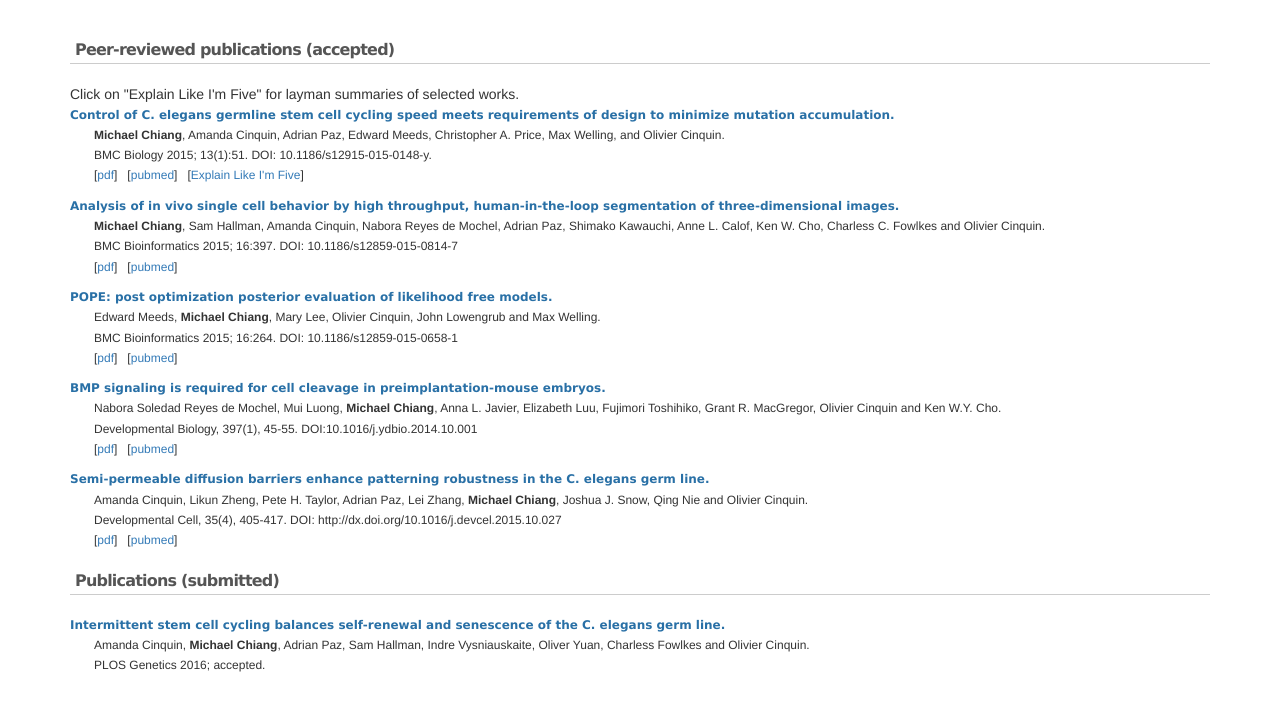
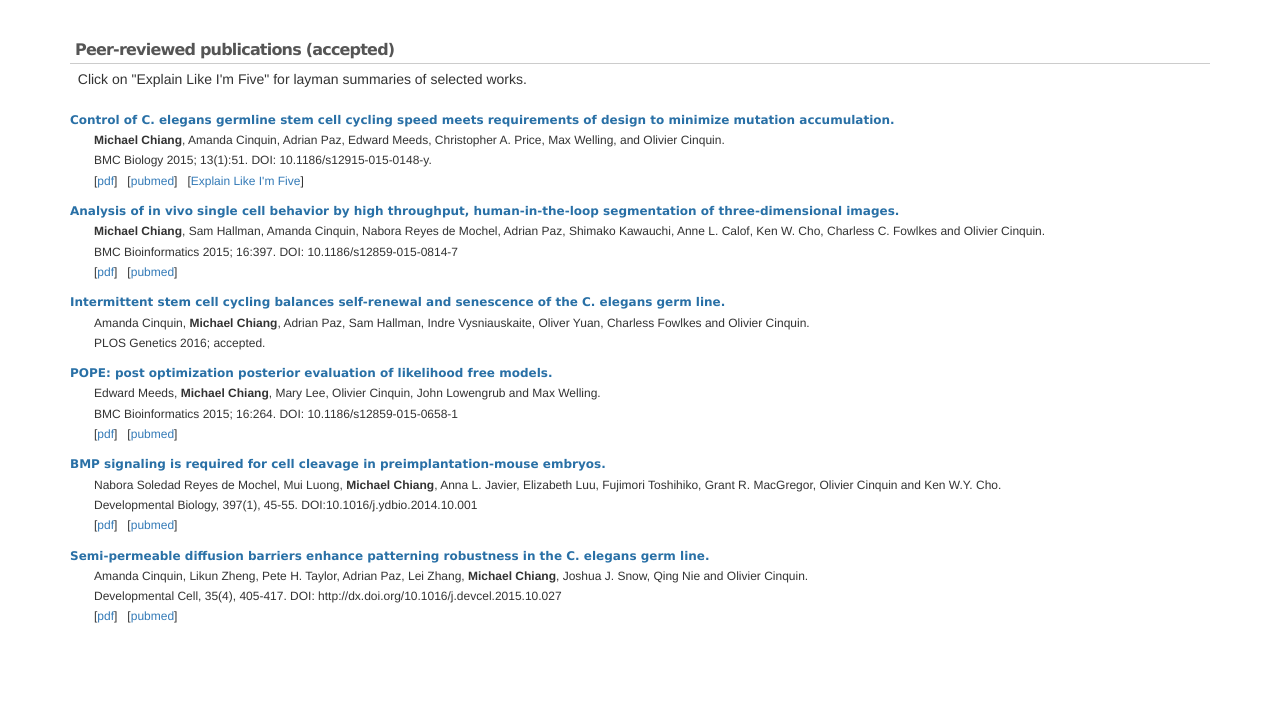
Before and after one commit to michael-chiang-mc5/michael-chiang-website-repo, a Django app: page /publications/ in a window 1280 px wide. Shown: the part 51-762 px from the top of the page. Run offline with Django 3.2, Linux system fonts and the light colour scheme; some libraries are stand-ins or nearby versions.

Commit message:
Minor fixes

```diff
--- a/mySite/myContent/static/myContent/css/publications.css
+++ b/mySite/myContent/static/myContent/css/publications.css
@@ -5,6 +5,7 @@
 .content .page-header {
   display: block;
   margin-top: 20px;
+  margin-bottom: 5px;
   border-bottom: 1px solid #CCC;
   padding: 0 5px 3px;
   font-size: 16px;
--- a/mySite/myContent/templates/myContent/publications.html
+++ b/mySite/myContent/templates/myContent/publications.html
@@ -13,7 +13,9 @@
 
 <div class="content">
   <div class="page-header">Peer-reviewed publications (accepted)</div>
-  Click on "Explain Like I'm Five" for layman summaries of selected works.
+  <div>
+    &nbsp; Click on "Explain Like I'm Five" for layman summaries of selected works. <br /><br />
+  </div>
 
   <!-- bmc biology paper -->
   <div class="pub-title">
@@ -47,6 +49,19 @@
   <div class="pub-link">
     [<a href="{% static 'myContent/pubs/chiang-bmc_bioinformatics.pdf' %}">pdf</a>] &nbsp;
     [<a href="http://www.ncbi.nlm.nih.gov/pubmed/26607933/">pubmed</a>] &nbsp;
+  </div>
+
+  <!-- intermittent cycling paper -->
+  <div class="pub-title">
+    Intermittent stem cell cycling balances self-renewal and senescence of the C. elegans germ line.
+  </div>
+  <div class="pub-source">
+    Amanda Cinquin, <strong>Michael Chiang</strong>, Adrian Paz, Sam Hallman,
+    Indre Vysniauskaite, Oliver Yuan, Charless Fowlkes and Olivier Cinquin.
+    <br />
+    PLOS Genetics 2016; accepted.
+  </div>
+  <div class="pub-link">
   </div>
 
   <!-- ted's bayesian inference paper -->
@@ -96,21 +111,5 @@
     [<a href="http://www.ncbi.nlm.nih.gov/pubmed/26289041/">pubmed</a>] &nbsp;
   </div>
 
-  <div class="page-header">Publications (submitted)</div>
-
-  <!-- intermittent cycling paper -->
-  <div class="pub-title">
-    Intermittent stem cell cycling balances self-renewal and senescence of the C. elegans germ line.
-  </div>
-  <div class="pub-source">
-    Amanda Cinquin, <strong>Michael Chiang</strong>, Adrian Paz, Sam Hallman,
-    Indre Vysniauskaite, Oliver Yuan, Charless Fowlkes and Olivier Cinquin.
-    <br />
-    PLOS Genetics 2016; accepted.
-  </div>
-  <div class="pub-link">
-  </div>
-
-
 </div>
 {% endblock %}
```
